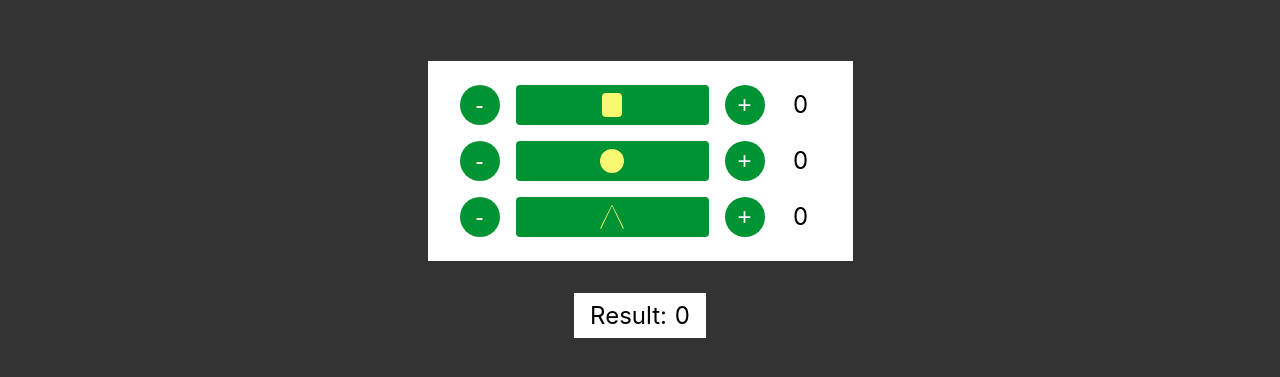
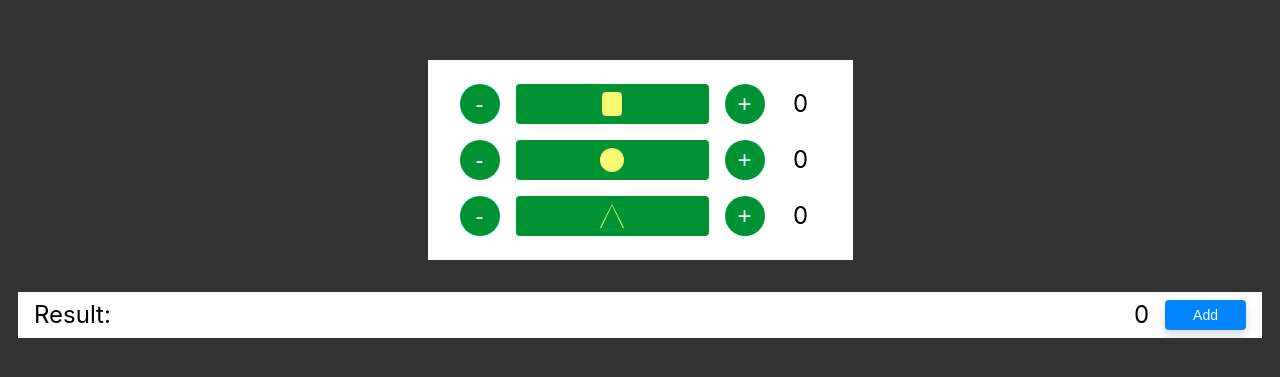
Before and after one commit to RuslanRybalka/7_wonders_table, a Nuxt app: page /science in a window 1280 px wide. Shown: the part 201-578 px from the top of the page. Built offline with nearby package versions, Linux system fonts and the light colour scheme.

Commit message:
Add 'add' button to science modal

```diff
--- /dev/null
+++ b/components/ButtonBlue.vue
@@ -0,0 +1,22 @@
+<template>
+  <button type="submit" class="button">Add</button>
+</template>
+<script>
+export default {}
+</script>
+<style lang="scss" scoped>
+@import '~/assets/colors.scss';
+.button {
+  display: block;
+  border: none;
+  outline: none;
+  font-size: 14px;
+  background-color: $color-culture;
+  border-radius: 4px;
+  padding: 0.5em 2em;
+  color: white;
+  display: flex;
+  box-shadow: 0px 5px 10px rgba(128, 128, 128, 0.3);
+  transition: opacity 0.2s cubic-bezier(0.25, 0.46, 0.45, 0.94);
+}
+</style>
--- a/components/ScienceCalculator.vue
+++ b/components/ScienceCalculator.vue
@@ -23,12 +23,18 @@
         @subtract="SUBTRACT_TRIANGLE"
       />
     </div>
-    <div class="calculator_result">Result: {{ getResult }}</div>
+    <div class="calculator__result">
+      Result: <span>{{ getResult }}</span>
+      <div class="calculator__result-button">
+        <ButtonBlue />
+      </div>
+    </div>
   </div>
 </template>
 <script>
 import { mapState, mapMutations, mapGetters } from 'vuex'
-import ScienceCalculatorType from './ScienceCalculatorType'
+import ScienceCalculatorType from '~/components/ScienceCalculatorType'
+import ButtonBlue from '~/components/ButtonBlue'
 import {
   ADD_SQUARE,
   ADD_TRIANGLE,
@@ -40,7 +46,7 @@ import {
 } from '~/store/science-mutation-types'
 export default {
   name: 'ScienceCalculator',
-  components: { ScienceCalculatorType },
+  components: { ScienceCalculatorType, ButtonBlue },
   computed: {
     ...mapState('science', {
       squareCount: (state) => state.square.count,
@@ -85,11 +91,19 @@ export default {
   row-gap: 16px;
   grid-template-columns: 1fr;
 }
-.calculator_result {
+.calculator__result {
   padding: 8px 16px;
+  width: 100%;
   display: flex;
+  justify-content: flex-start;
   background-color: white;
   font-size: 24px;
   margin-top: 32px;
+  span {
+    margin-left: auto;
+  }
+  &-button {
+    margin-left: 16px;
+  }
 }
 </style>
```
